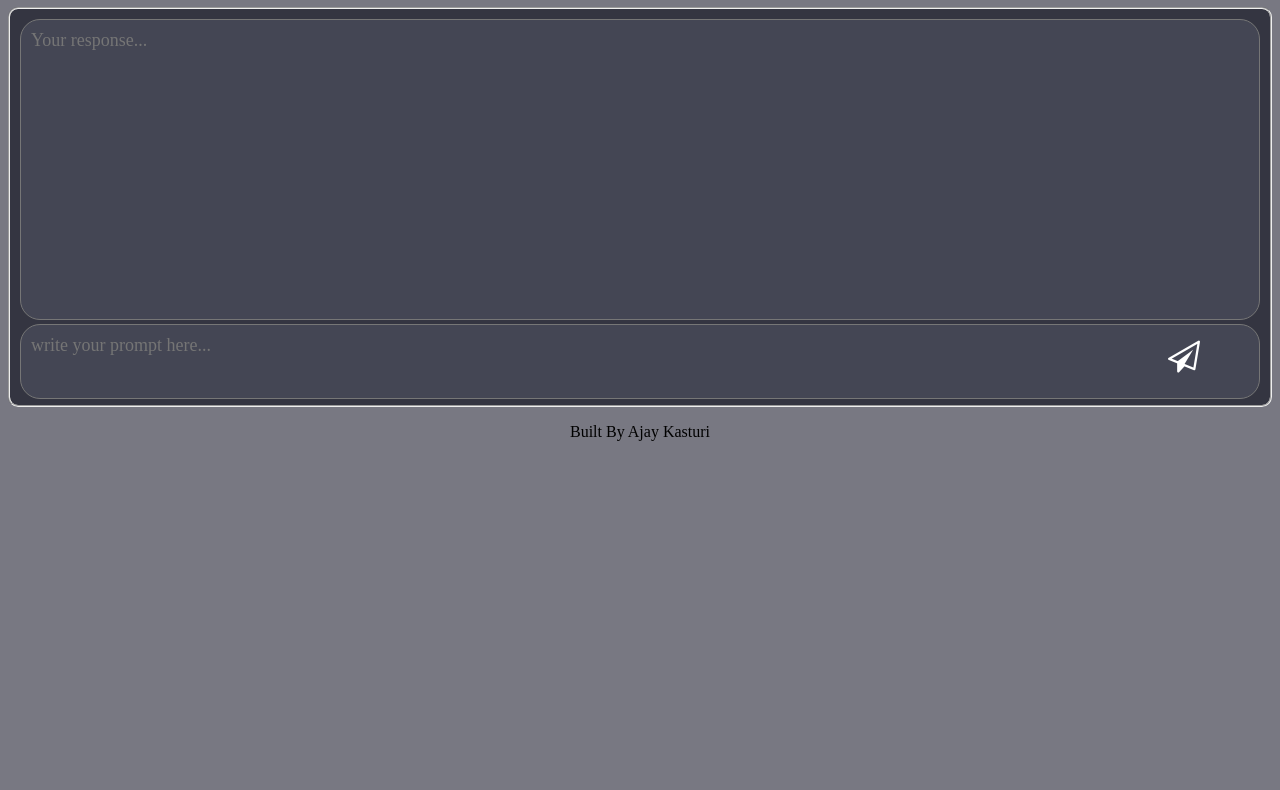
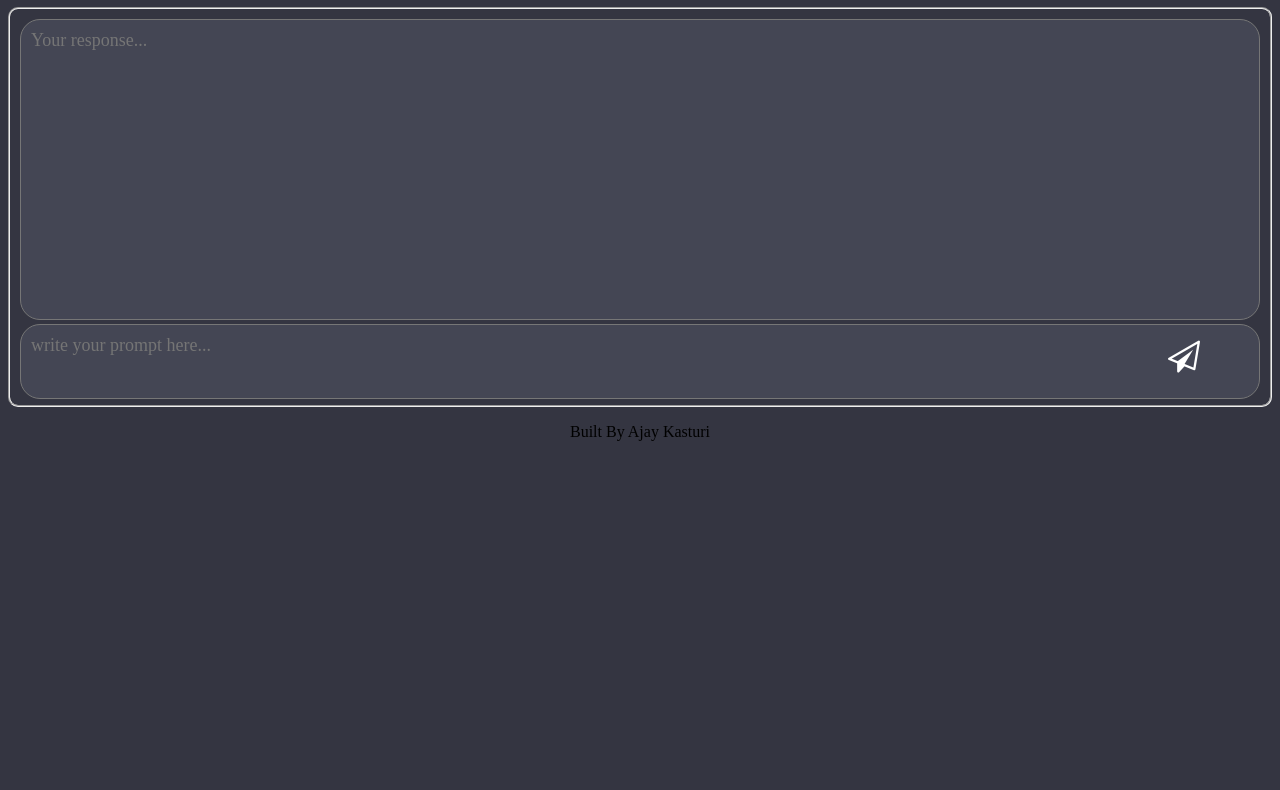
Before and after one commit to ajaykasturi/chatgpt, a plain HTML site: page index.html in a window 1280 px wide. Shown: the part 73-863 px from the top of the page. Drawn offline with Linux system fonts and the light colour scheme.

Commit message:
Update index.html

```diff
--- a/index.html
+++ b/index.html
@@ -10,7 +10,7 @@
             box-sizing: border-box;
         }
         body{
-            background-color: #787882;
+            background-color: #343541;
         }
         .container{
             display: flex;
```
